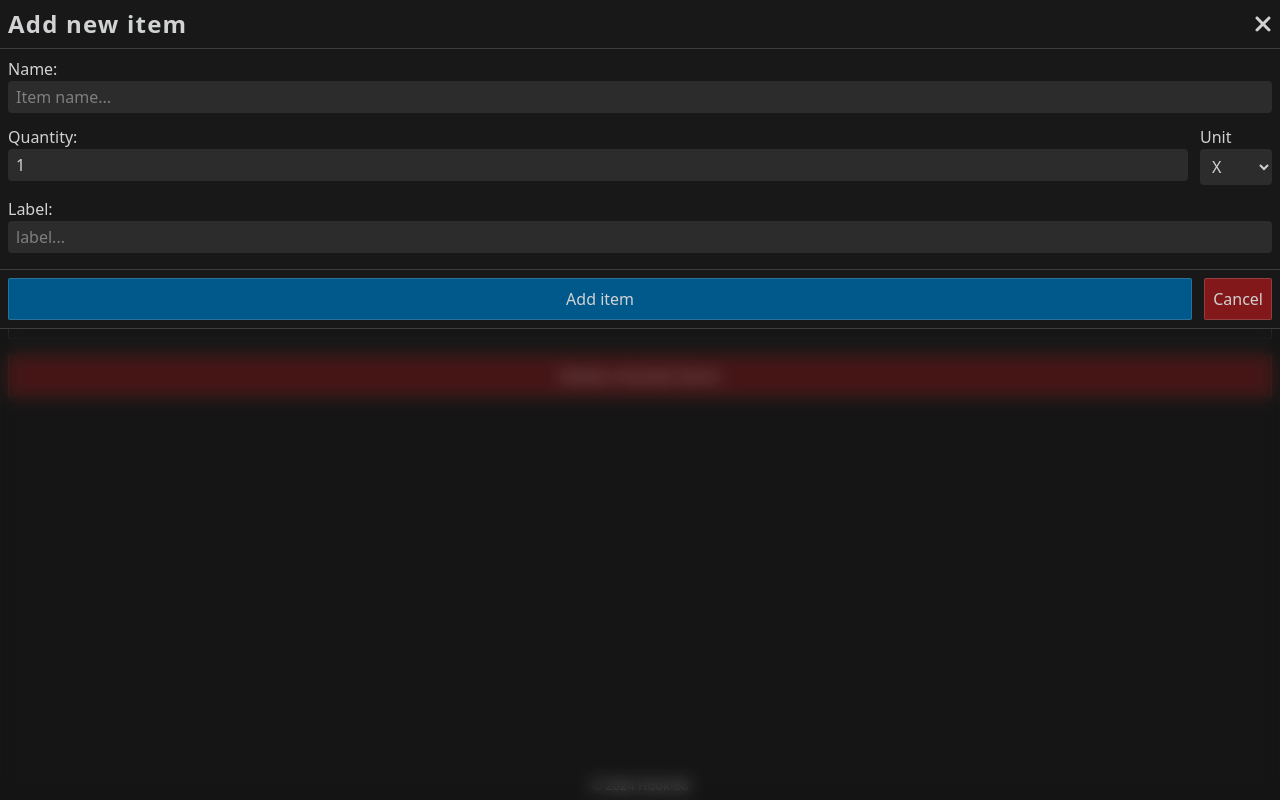
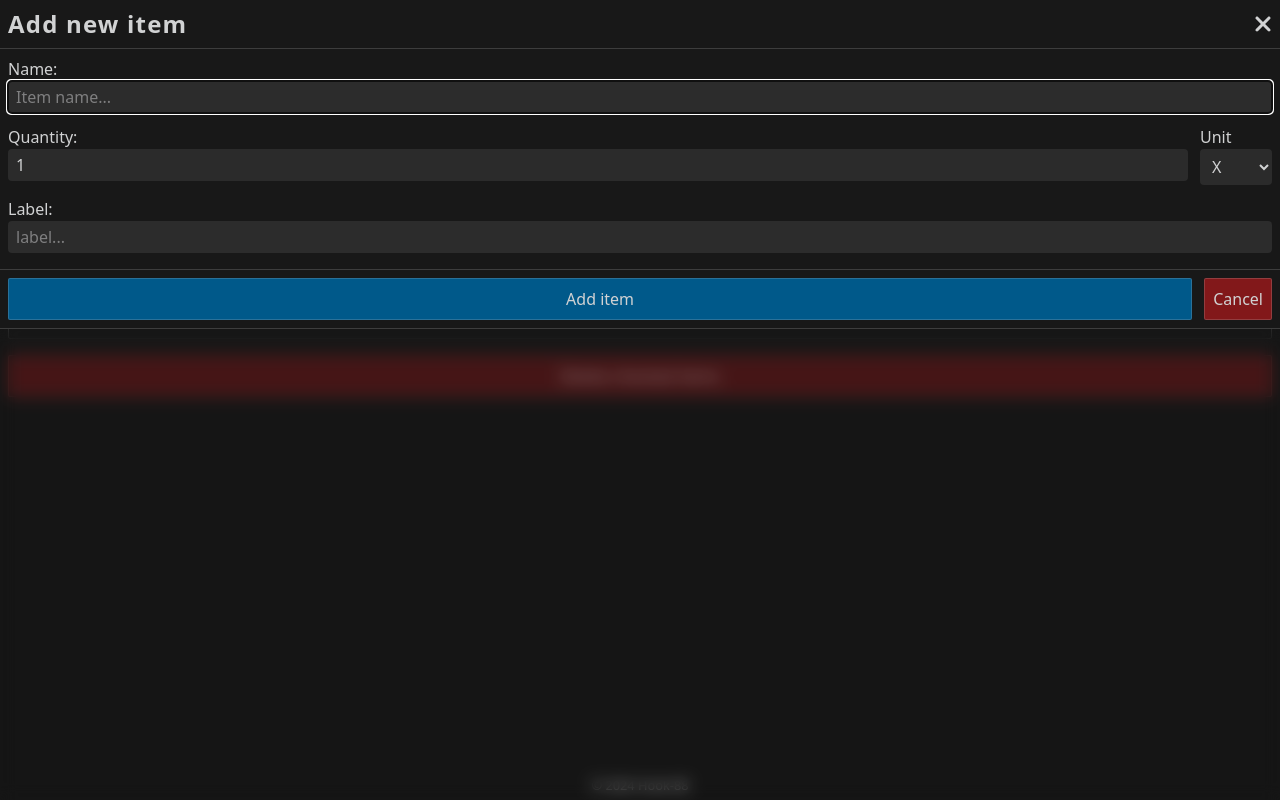
Before and after one commit to Hook-88/shopping-list, a Vue app: page / in a window 1280 px wide. Both pictures are taken after a click on the button 1261 px from the left and 24 px from the top of the page. Built offline with nearby package versions, Linux system fonts and the light colour scheme; the HTML template or start-up script is replaced by a standard one.

Commit message:
add logic to focus on name input when mounting the form

```diff
--- a/src/components/inputs/BaseInput.vue
+++ b/src/components/inputs/BaseInput.vue
@@ -1,4 +1,6 @@
 <script setup lang="ts">
+import { useTemplateRef } from 'vue';
+
 interface Props {
   label?: string
   modelValue?: string | number
@@ -15,10 +17,17 @@ function handleInput(event: Event) {
   emit('update:modelValue', target.value)
 }
 
+// exposing focus to parent
+const inputRef = useTemplateRef<HTMLInputElement | null>('input-ref')
+
+defineExpose({
+  focus: () => inputRef.value?.focus()
+})
+
 </script>
 
 <template>
   <label :for="label" v-if="label">{{ label }}:</label>
   <br v-if="label">
-  <input v-bind="$attrs" :value="modelValue" @input="handleInput">
+  <input ref="input-ref" v-bind="$attrs" :value="modelValue" @input="handleInput">
 </template>
--- a/src/features/add-new-item/form/AddNewItemForm.vue
+++ b/src/features/add-new-item/form/AddNewItemForm.vue
@@ -3,7 +3,7 @@ import BaseButton from '@/components/buttons/BaseButton.vue';
 import BaseInput from '@/components/inputs/BaseInput.vue';
 import BaseSelect from '@/components/inputs/BaseSelect.vue';
 import { useShoppingListStore } from '@/stores/shoppingList';
-import { reactive } from 'vue';
+import { onMounted, reactive, useTemplateRef } from 'vue';
 
 interface FormData {
   ['item-name']: string
@@ -41,6 +41,12 @@ function resetForm() {
 }
 
 
+//focus on name input
+const nameInputRef = useTemplateRef<{ focus: () => void }>('name-input-ref')
+
+onMounted(() => {
+  nameInputRef.value?.focus()
+})
 
 </script>
 
@@ -49,7 +55,7 @@ function resetForm() {
     <div class="flex flex-col m-2 gap-3 mb-4">
       <div>
         <BaseInput label="Name" type="text" placeholder="Item name..." class="w-full bg-ash/10 px-2 py-1 rounded-sm"
-          v-model="formData['item-name']" required />
+          v-model="formData['item-name']" required ref="name-input-ref" />
       </div>
 
 
```
